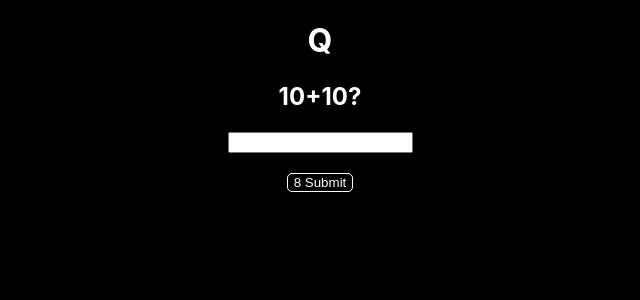
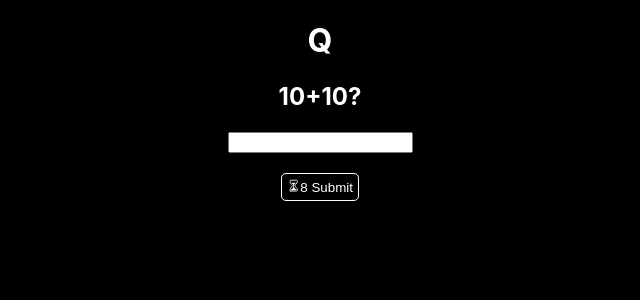
Before and after one commit to ikbhal/q, a React (Create React App) app: page / in a window 1280 px wide. Both pictures are taken after a click on the button "Start". Shown: the top 300 px of the page, without its empty margins (320-960 px from the left). Built offline with nearby package versions, Linux system fonts and the light colour scheme.

Commit message:
fixed icon loading

```diff
--- a/package.json
+++ b/package.json
@@ -8,6 +8,7 @@
     "@testing-library/user-event": "^13.2.1",
     "react": "^18.2.0",
     "react-dom": "^18.2.0",
+    "react-icons": "^4.4.0",
     "react-scripts": "5.0.1",
     "web-vitals": "^2.1.0"
   },
--- a/src/App.css
+++ b/src/App.css
@@ -19,4 +19,6 @@ button {
   color: white;
   border: 1px solid white;
   border-radius: 5px;
+
+  padding: 5px;
 }
--- a/src/App.js
+++ b/src/App.js
@@ -1,6 +1,8 @@
 
 import './App.css';
 import {useState, useEffect} from 'react';
+import { IoHourglassOutline } from 'react-icons/io5';
+//IoHourglassOutline
 function App() {
 
   // update meta tags
@@ -87,7 +89,7 @@ function App() {
                 onChange={e=> setua(e.target.value)}
               />
               <br/>
-              <button onClick={onClick}>{timeLeft>0 ?timeLeft : ''} Submit</button>
+              <button onClick={onClick}><IoHourglassOutline/>{timeLeft>0 ?timeLeft : ''} Submit</button>
 
             </div>
           }
```
